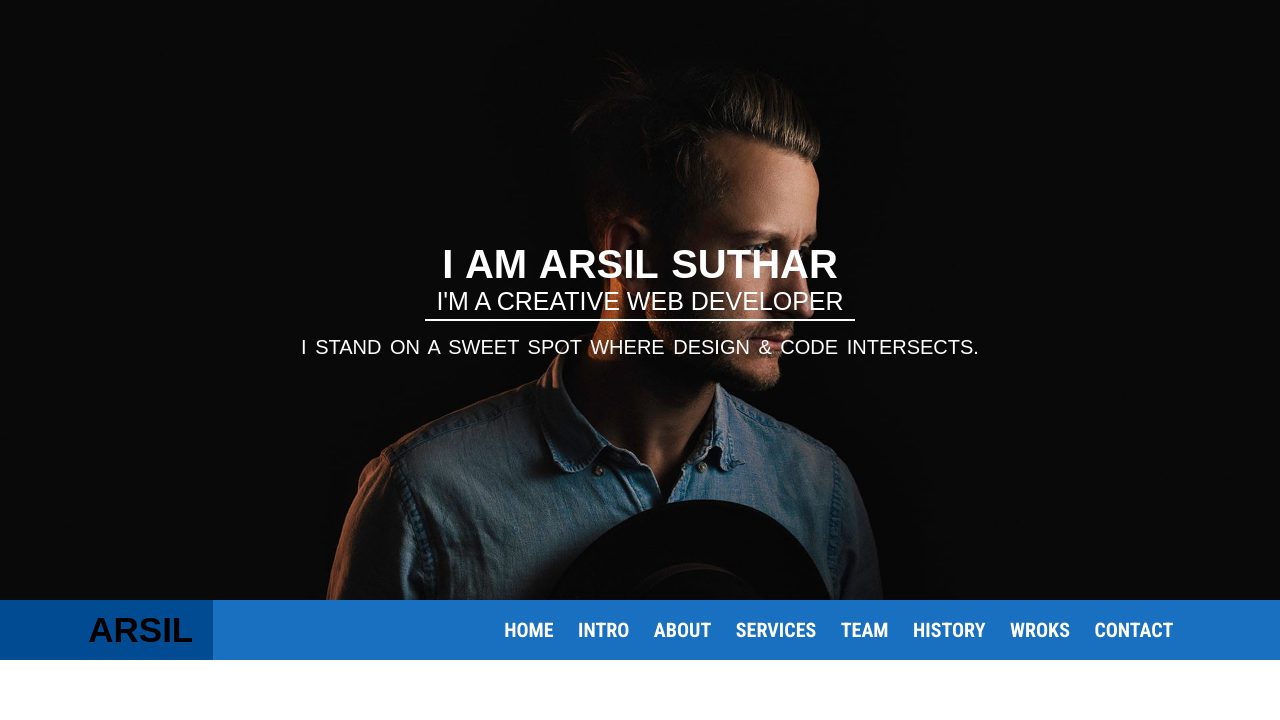
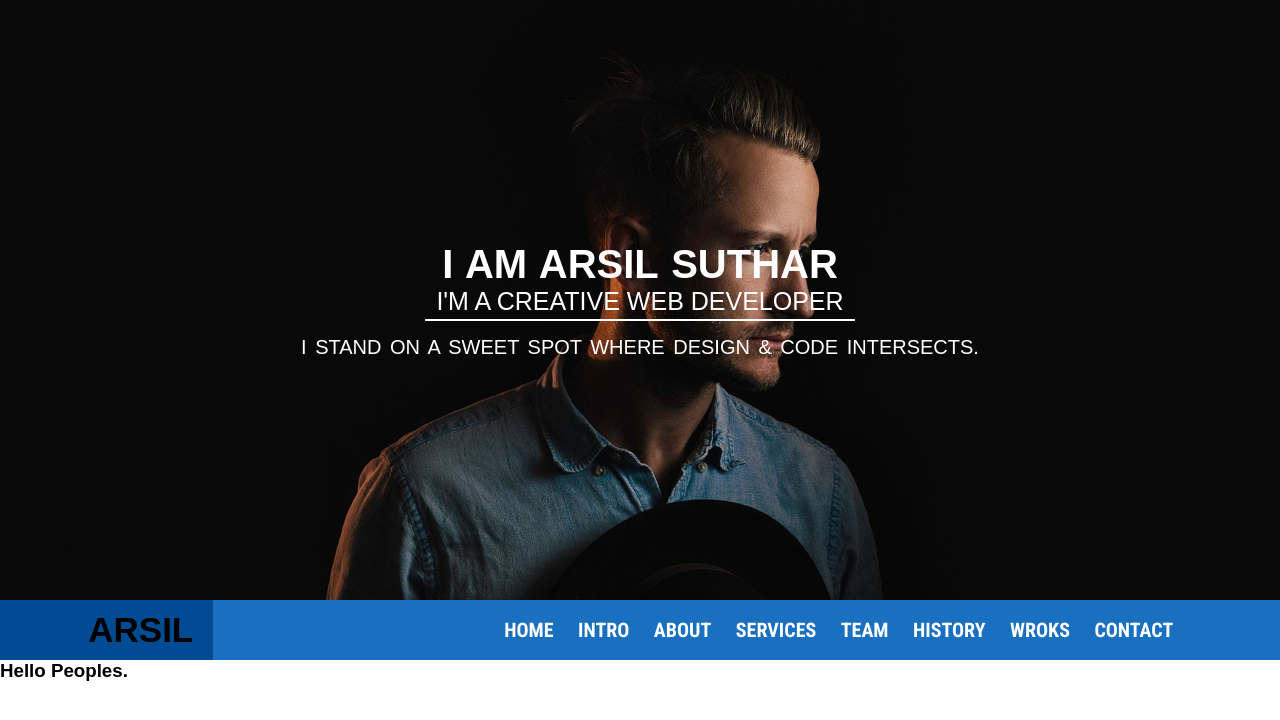
Before and after one commit to arsil2029/zainab, a plain HTML site: page index.html in a window 1280 px wide. Drawn offline with nearby package versions, Linux system fonts and the light colour scheme.

Commit message:
Update index.html

```diff
--- a/index.html
+++ b/index.html
@@ -66,6 +66,9 @@
 
 
       </div>
+      <div>
+        <h1> Hello Peoples.</h1>
+      </div>
       <!--close nevicon-->
 
     </nav>
```
